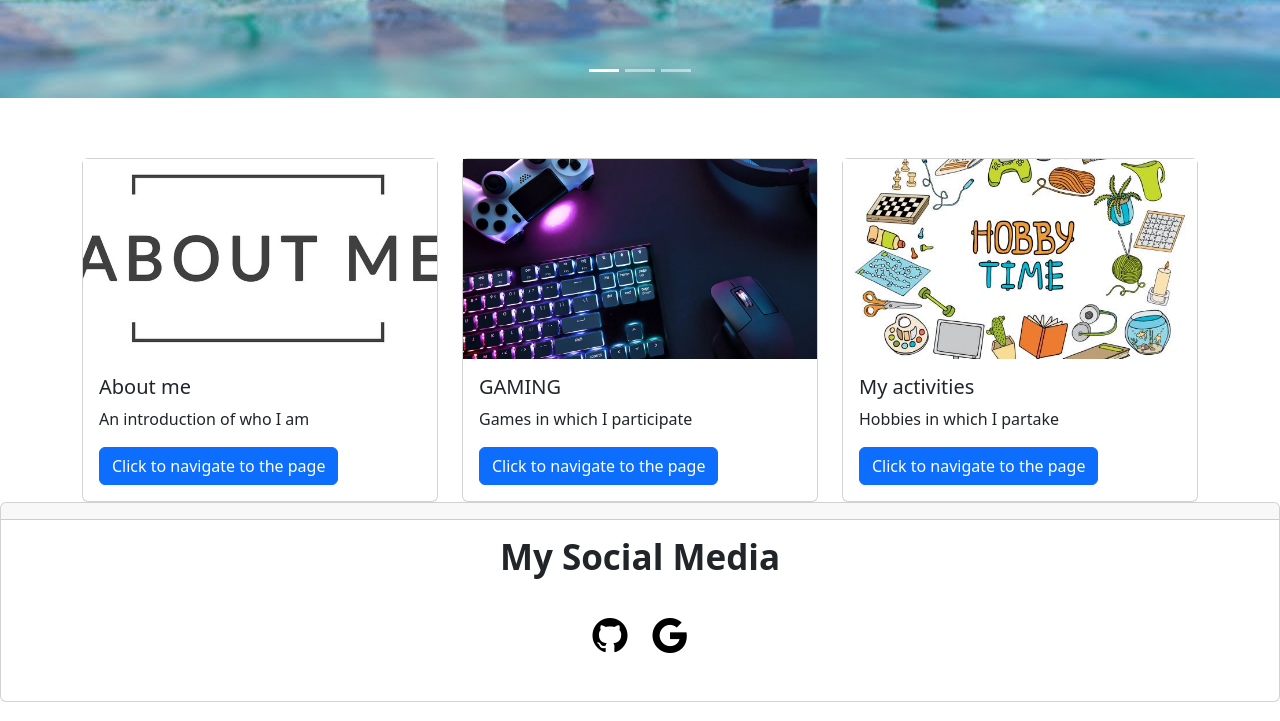
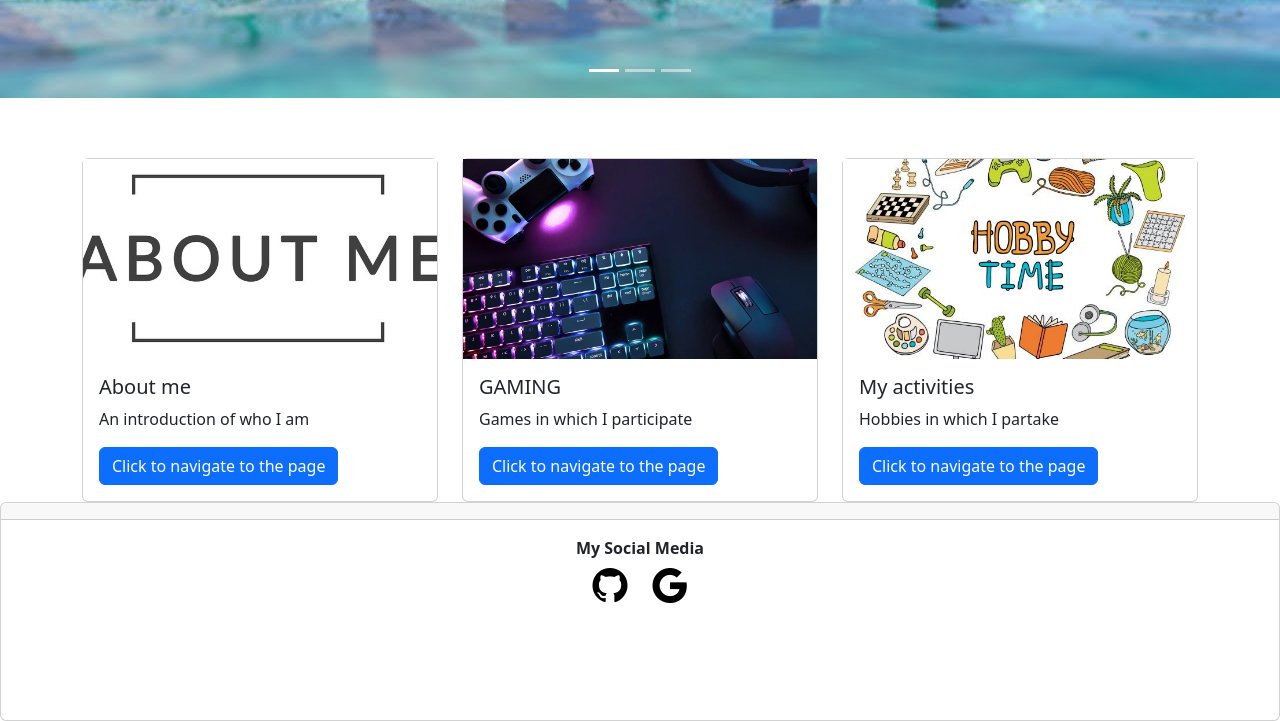
Before and after one commit to H4CK1T/test2, a plain HTML site: page index.html in a window 1280 px wide. Shown: the part 678-1399 px from the top of the page. Drawn offline with nearby package versions, Linux system fonts and the light colour scheme.

Commit message:
removed aos in sosmed

```diff
--- a/index.html
+++ b/index.html
@@ -201,12 +201,11 @@
         </div>
       </div>
     </div>
-    <div class="card text-center" style="width: 100%;
-                  height: 200px;
-                  background-position: center center;">
+    <div class="card text-center">
       <div class="card-header">
       </div>
-      <div class="card-body">
+      <div class="card-body" style="width: 100%;
+                  height: 200px;>
         <h5 class="card-title" style="font-size: 35px;"><strong>My Social Media</strong></h5>
         <br><div class="sosmed">
         <a target="_blank"  aria-current="page" href="https://github.com/H4CK1T" style="color: black; font-size: 35px;"
```
